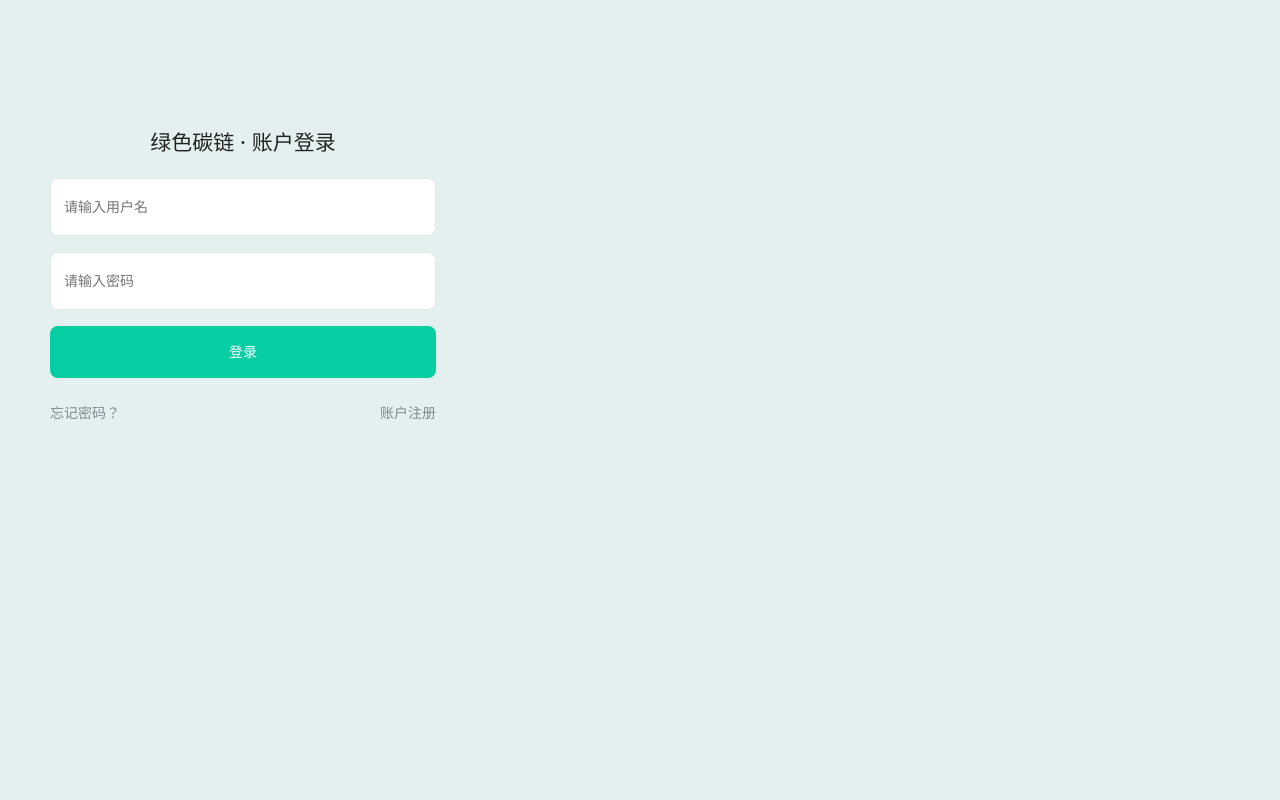
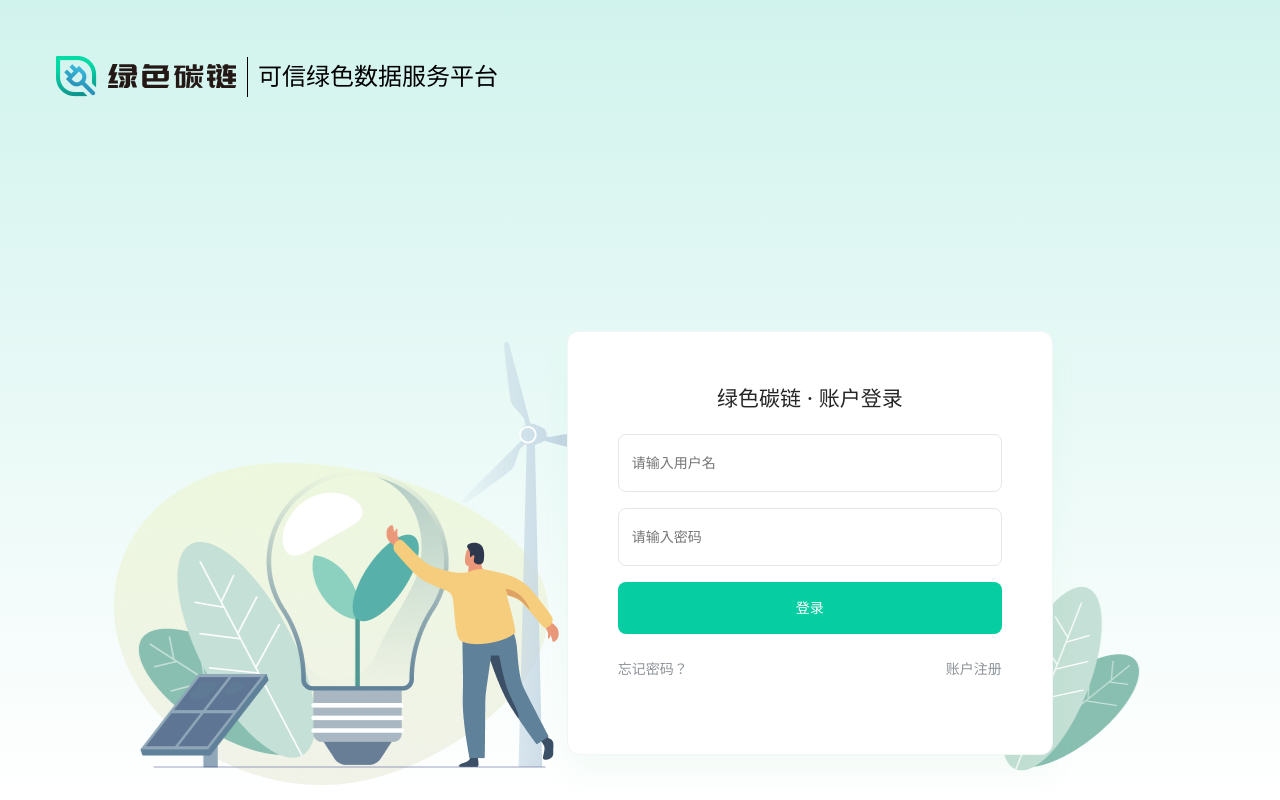
Before and after one commit to wujidian/wujidian.github.io, a Next.js app: page /login in a window 1280 px wide. Built offline with nearby package versions, Linux system fonts and the light colour scheme.

Commit message:
feat:登录页面样式和 注册后跳转登录功能完成

```diff
--- a/pages/login.tsx
+++ b/pages/login.tsx
@@ -42,6 +42,7 @@ const Login: NextPage = () => {
       password,
     });
     message.success("注册成功");
+    setloginType(login_Type.login);
   };
 
   const login = async () => {
@@ -61,10 +62,10 @@ const Login: NextPage = () => {
     dispatch({
       type: "UPDATE_USER",
       payload: {
-        name: '欢迎',
-        img: '/images/Ellipse2.png',
-      }
-    })
+        name: "欢迎",
+        img: "/images/Ellipse2.png",
+      },
+    });
     setLoc("token", res.data.token);
     setTimeout(() => {
       router.push(`/`);
@@ -79,6 +80,12 @@ const Login: NextPage = () => {
   };
 
   return (
+    <div className={styles.loginBc}>
+      <div className={styles.logoBox}>
+        <img src="/images/logo2.png" alt="" />
+        <div className={styles.line}></div>
+        <h2>可信绿色数据服务平台</h2>
+      </div>
       <div className={styles.loginPage}>
         <div className={styles.loginForm}>
           <h2>
@@ -152,6 +159,7 @@ const Login: NextPage = () => {
           </div>
         </div>
       </div>
+    </div>
   );
 };
 
--- a/styles/login.module.sass
+++ b/styles/login.module.sass
@@ -1,7 +1,41 @@
+.loginBc
+    position: fixed
+    top: 0
+    width: 100%
+    height: 100vh
+    background: linear-gradient(180deg, rgba(0, 190, 156, 0.182) 0%, rgba(255, 255, 255, 0) 100%), #FFFFFF
+    .logoBox
+        margin: 56px 0 0 56px
+        display: flex
+        align-items: center
+        img
+
+        h2
+            margin: 0
+            font-size: 24px
+            line-height: 100%
+            text-align: center
+            color: #000000
+        .line
+            height: 40px
+            width: 1px
+            background: #000000
+            margin: 0 10px
+
 .loginPage
+    width: 1051.66px
+    height: 471px
+    margin: 234px auto 0
+    background: url(/images/loginBc.png) no-repeat center center
+    position: relative
 
     .loginForm
-
+        right: 113px
+        position: absolute
+        background: #FFFFFF
+        border: 1px solid #F2F6F4
+        box-shadow: 0px 20px 28px rgba(76, 191, 122, 0.05)
+        border-radius: 12px
         padding: 50px
         color: #fff
         display: flex
```
Also changed, not shown: public/images/loginBc.png (added), public/images/logo2.png (added). Lines whose indentation alone changed are shown as unchanged.
